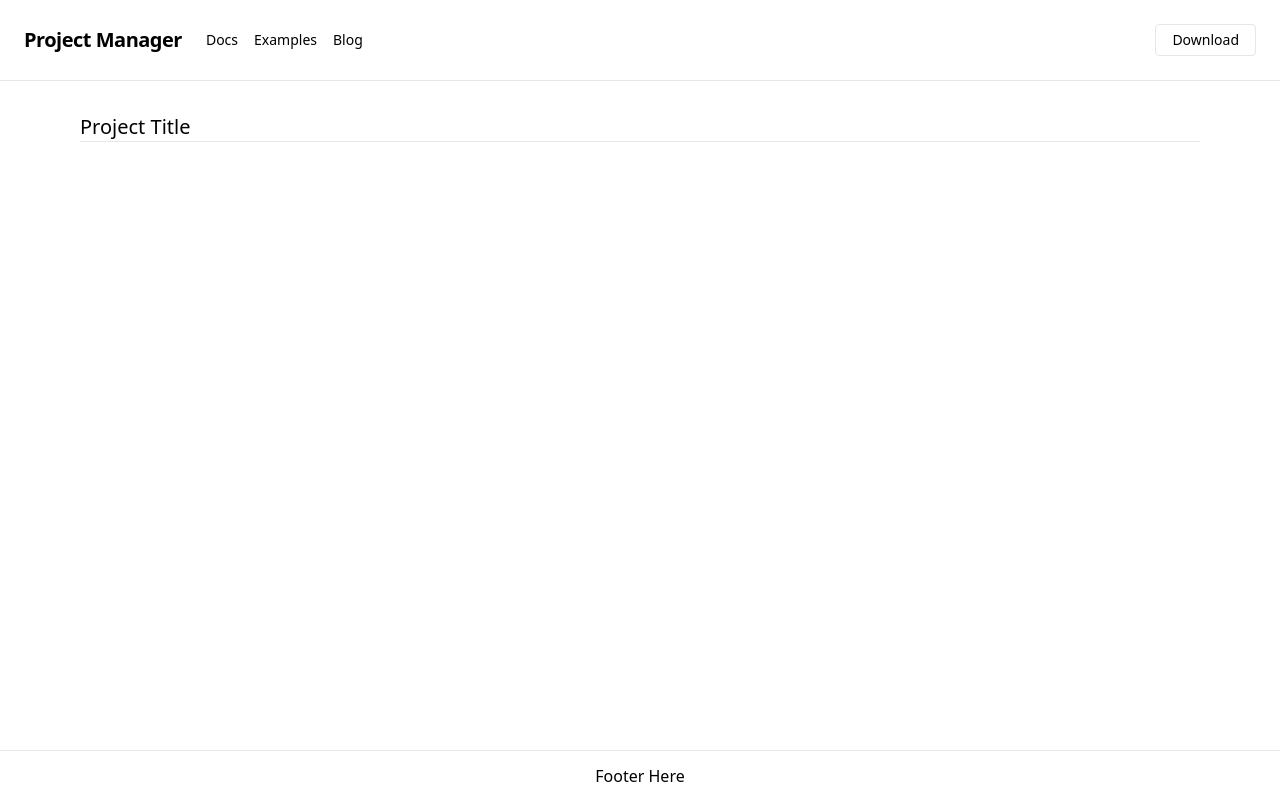
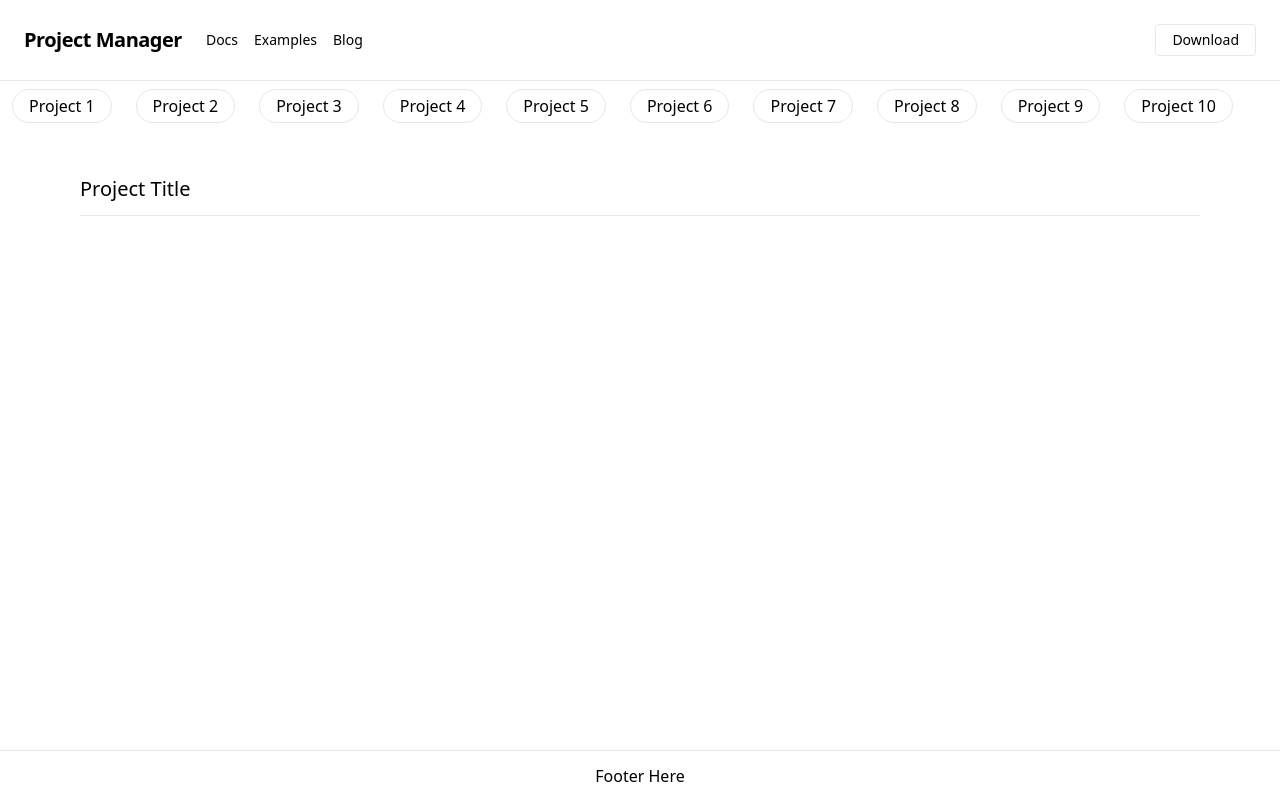
Before and after one commit to ryangautier1/project-manager, a React (Create React App) app: page / in a window 1280 px wide. Built offline with nearby package versions, Linux system fonts and the light colour scheme; the HTML template or start-up script is replaced by a standard one.

Commit message:
add sidescroll menu for projects

```diff
--- a/src/App.js
+++ b/src/App.js
@@ -2,11 +2,13 @@ import React from 'react';
 import Navbar from "./components/Navbar";
 import Footer from "./components/Footer"
 import ProjectInfoTable from './components/ProjectInfoTable';
+import SideScrollMenu from './components/SideScrollMenu';
 
 function App() {
   return (
     <div>
       <Navbar />
+      <SideScrollMenu />
       <ProjectInfoTable />
       <Footer />
     </div>
--- a/src/components/ProjectInfoTable/index.js
+++ b/src/components/ProjectInfoTable/index.js
@@ -6,10 +6,11 @@ function ProjectInfoTable() {
   return (
     <div className="mt-8 px-5 md:px-12 lg:px-20 w-full">
 
-      <h2 className="text-md md:text-xl">
+      <h2 className="text-md md:text-xl py-3">
         Project Title
       </h2>
       <hr />
+
     </div>
   );
 }
--- /dev/null
+++ b/src/components/SideScrollMenu/index.js
@@ -0,0 +1,31 @@
+import React from "react";
+import "./style.css";
+
+const data = [
+  "Project 1",
+  "Project 2",
+  "Project 3",
+  "Project 4",
+  "Project 5",
+  "Project 6",
+  "Project 7",
+  "Project 8",
+  "Project 9",
+  "Project 10"
+]
+
+function SideScrollMenu() {
+  return (
+    <div className="overflow-x-auto w-full sidescroll-menu py-2">
+      <div className="flex flex-row">
+      {data.map(item => {
+        return (
+        <div className="mx-3 border border-orange-500 rounded-full px-4 py-1 whitespace-no-wrap">{item}</div>
+        )
+      })}
+      </div>
+    </div>
+  )
+}
+
+export default SideScrollMenu;
--- /dev/null
+++ b/src/components/SideScrollMenu/style.css
@@ -0,0 +1,2 @@
+.sidescroll-menu {
+}
```
